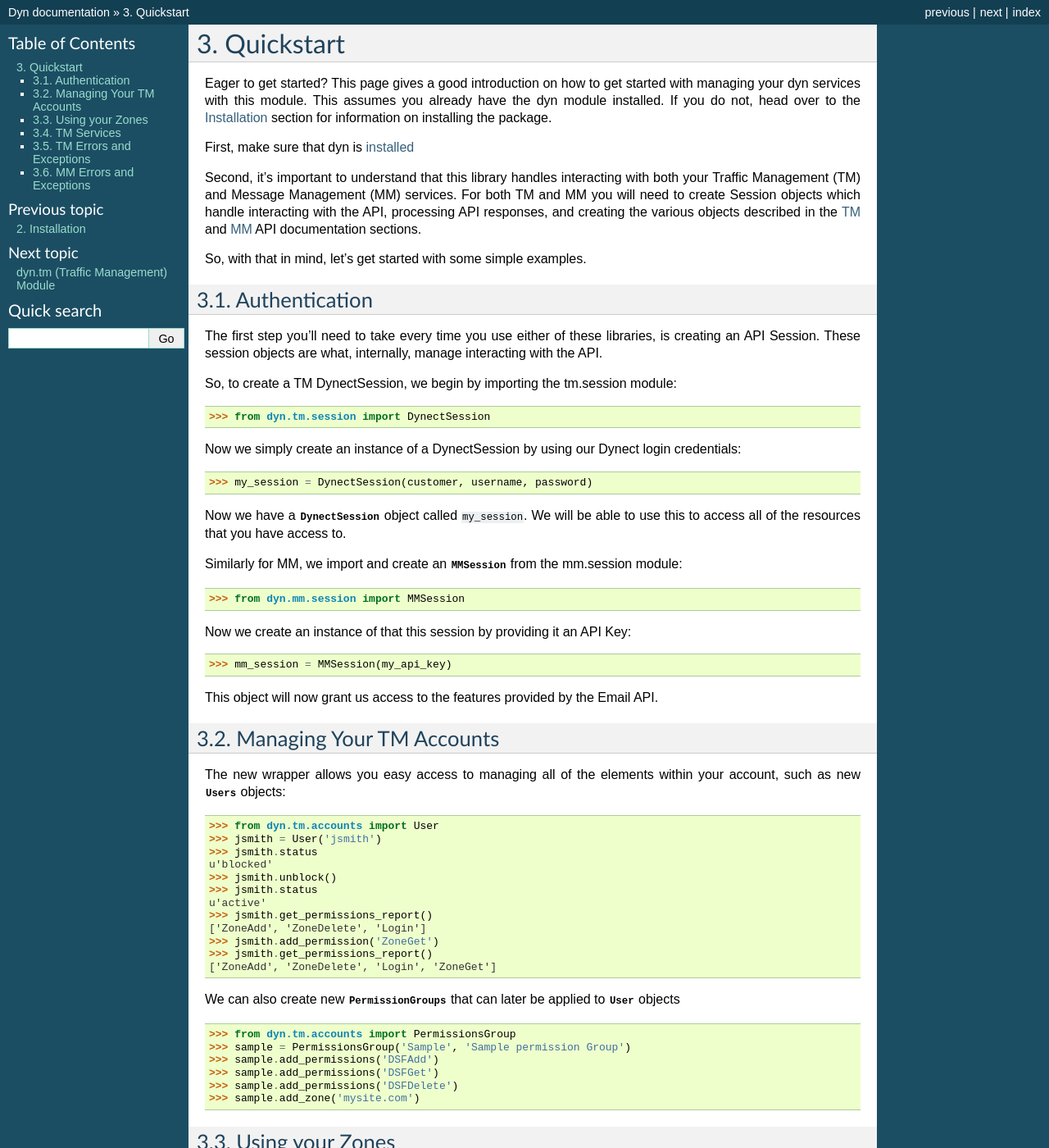
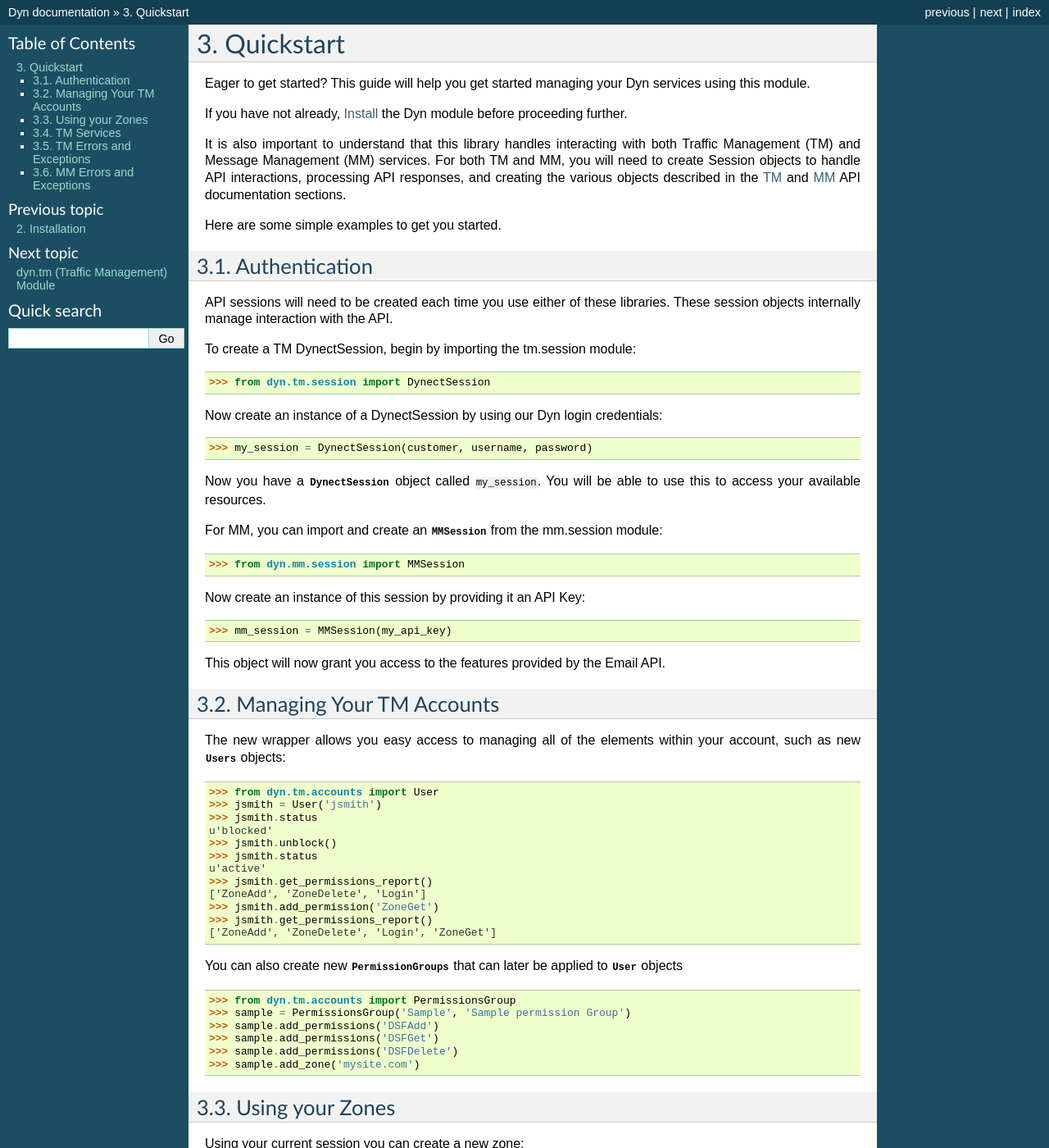
Before and after one commit to dyninc/dyn-python, a Sphinx documentation site: the page built from docs/quickstart.rst, in a window 1280 px wide and 1400 px high. Shown: the whole window at 82% size. Built offline with Sphinx 7.4.7, drawn with Linux system fonts in a browser that asks for light colours; pages that are not in the unit, such as notebooks, are missing from menus; the version number could not be read and is left out; some of the changed text lies outside the part shown.

Commit message:
quickstart edits

```diff
--- a/docs/install.rst
+++ b/docs/install.rst
@@ -3,7 +3,7 @@
 Installation
 ============
 
-This part of the documentation covers the installation of the Dyn module.
+Follow the instructions below to install the Dyn module.
 
 
 Distribute & Pip
@@ -19,7 +19,7 @@
 Get the Code
 ------------
 
-Dyn is actively developed on GitHub, the code is always available
+Dyn is actively developed on GitHub. The code is always available
 ''<https://github.com/dyninc/dyn-python>` and there are several options
 available to obtain the code.
 
--- a/docs/quickstart.rst
+++ b/docs/quickstart.rst
@@ -3,49 +3,46 @@
 Quickstart
 ==========
 
-Eager to get started? This page gives a good introduction on how to get started
-with managing your dyn services with this module. This assumes you already have
-the dyn module installed. If  you do not, head over to the
-:ref:`Installation <install>` section for information on installing the package.
+Eager to get started? This guide will help you get started managing your Dyn
+services using this module.
 
-First, make sure that dyn is :ref:`installed <install>`
+If you have not already, :ref:`Install <install>` the Dyn module before proceeding further.
 
-Second, it's important to understand that this library handles interacting with
-both your Traffic Management (TM) and Message Management (MM) services. For both
-TM and MM you will need to create Session objects which handle interacting with
-the API, processing API responses, and creating the various objects described
+It is also important to understand that this library handles interacting with
+both Traffic Management (TM) and Message Management (MM) services. For both
+TM and MM, you will need to create Session objects to handle API interactions,
+processing API responses, and creating the various objects described
 in the :ref:`TM <dyn-tm>` and :ref:`MM <dyn-mm>` API documentation sections.
 
-So, with that in mind, let's get started with some simple examples.
+Here are some simple examples to get you started.
 
 Authentication
 --------------
-The first step you'll need to take every time you use either of these libraries,
-is creating an API Session. These session objects are what, internally, manage
-interacting with the API.
+API sessions will need to be created each time you use either of these libraries.
+These session objects internally manage interaction with the API.
 
-So, to create a TM DynectSession, we begin by importing the tm.session module::
+To create a TM DynectSession, begin by importing the tm.session module::
 
     >>> from dyn.tm.session import DynectSession
 
-Now we simply create an instance of a DynectSession by using our Dynect
+Now create an instance of a DynectSession by using our Dyn
 login credentials::
 
     >>> my_session = DynectSession(customer, username, password)
 
-Now we have a :class:`DynectSession` object called ``my_session``. We will be
-able to use this to access all of the resources that you have access to.
+Now you have a :class:`DynectSession` object called ``my_session``. You will be
+able to use this to access your available resources.
 
-Similarly for MM, we import and create an :class:`MMSession` from the mm.session
+For MM, you can import and create an :class:`MMSession` from the mm.session
 module::
 
     >>> from dyn.mm.session import MMSession
 
-Now we create an instance of that this session by providing it an API Key::
+Now create an instance of this session by providing it an API Key::
 
     >>> mm_session = MMSession(my_api_key)
 
-This object will now grant us access to the features provided by the Email API.
+This object will now grant you access to the features provided by the Email API.
 
 Managing Your TM Accounts
 -------------------------
@@ -65,7 +62,7 @@
     >>> jsmith.get_permissions_report()
     ['ZoneAdd', 'ZoneDelete', 'Login', 'ZoneGet']
 
-We can also create new :class:`PermissionGroups` that can later be applied to
+You can also create new :class:`PermissionGroups` that can later be applied to
 :class:`User` objects
 ::
 
@@ -78,17 +75,17 @@
 
 Using your Zones
 ----------------
-Using our current session we can create a new zone::
+Using your current session you can create a new zone::
 
     >>> from dyn.tm.zones import Zone
     >>> my_zone = Zone('mysite.com', 'myemail@email.com')
 
-We can also access our previously created zones::
+You can also access your previously created zones::
 
     >>> my_old_zone = Zone('example.com')
 
-Using these :class:`Zone` objects we can then perform any manipulations one
-might normally perform on a zone. Such as, adding a record::
+Using these :class:`Zone` objects you can begin to manipulate your zones,
+such as, adding a record::
 
     >>> a_rec = my_zone.add_record('node', 'A', '127.0.0.1')
     >>> a_rec.ip
@@ -100,7 +97,7 @@
 
 TM Services
 -----------
-Now let's try adding a :class:`DynamicDNS` service to our zone::
+Try adding a :class:`DynamicDNS` service to your zone::
 
     >>> ddns = my_zone.add_service(service_type='DDNS', record_type='A',
     ...                            address='127.0.0.1')
@@ -131,9 +128,9 @@
 raise a :class:`~dyn.tm.errors.DynectDeleteError` exception with
 additional information about why the DELETE failed.
 
-In the event an error in an API request returns with a status of incomplete (ie
+In the event an error in an API request returns with an incomplete status (i.e.
 the requested job has not yet completed) the wrapper will poll until either the
-job has copmleted or the polling times out. In such an unlikely event,
+job has completed or the polling times out. In such an event,
 dyn.tm will raise a :class:`~dyn.tm.errors.DynectQueryTimeout`
 exception
 
@@ -145,18 +142,18 @@
 In the event that an invalid API Key is provided to your :class:`MMSession` an
 :class:`~dyn.mm.errors.EmailKeyError` exception will be raised.
 
-If you were to pass an invalid argument to one of the provided MM objects, a
+If you passed an invalid argument to one of the provided MM objects, a
 :class:`~dyn.mm.errors.DynInvalidArgumentError` exception is raised.
 
 The :class:`~dyn.mm.errors.DynInvalidArgumentError` should not be confused with
-the :class:`~dyn.mm.errors.EmailInvalidArgumentError` that is raised if a
-required field is not provided. This is an unlikely exception to get raised
-because the error would likely first be raised as a
+the :class:`~dyn.mm.errors.EmailInvalidArgumentError`. The latter is raised if a
+required field is not provided. This is an unlikely exception to be raised
+as the error would likely be raised as
 :class:`~dyn.mm.errors.DynInvalidArgumentError`. However, it is still a possible
-situation.
+scenario.
 
-Finally, the :class:`~dyn.mm.errors.EmailObjectError` will be raised if you
-attempt to create an object that already exists on the Dyn Email System.
+The :class:`~dyn.mm.errors.EmailObjectError` will be raised if you
+attempt to create an object that already exists on the Dyn MM system.
 
 All MM exceptions inherit from :class:`~dyn.mm.errors.EmailError`
 
```
Also changed, not shown: docs/intro.rst (+3 -9 lines).
